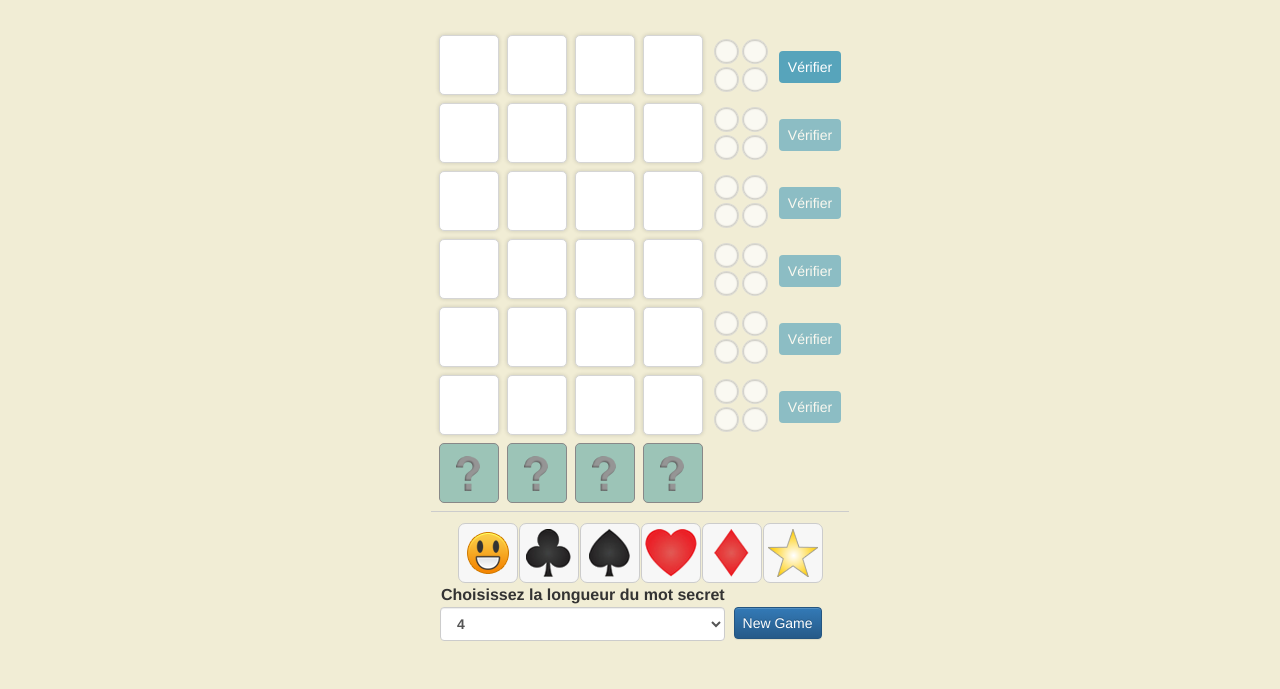
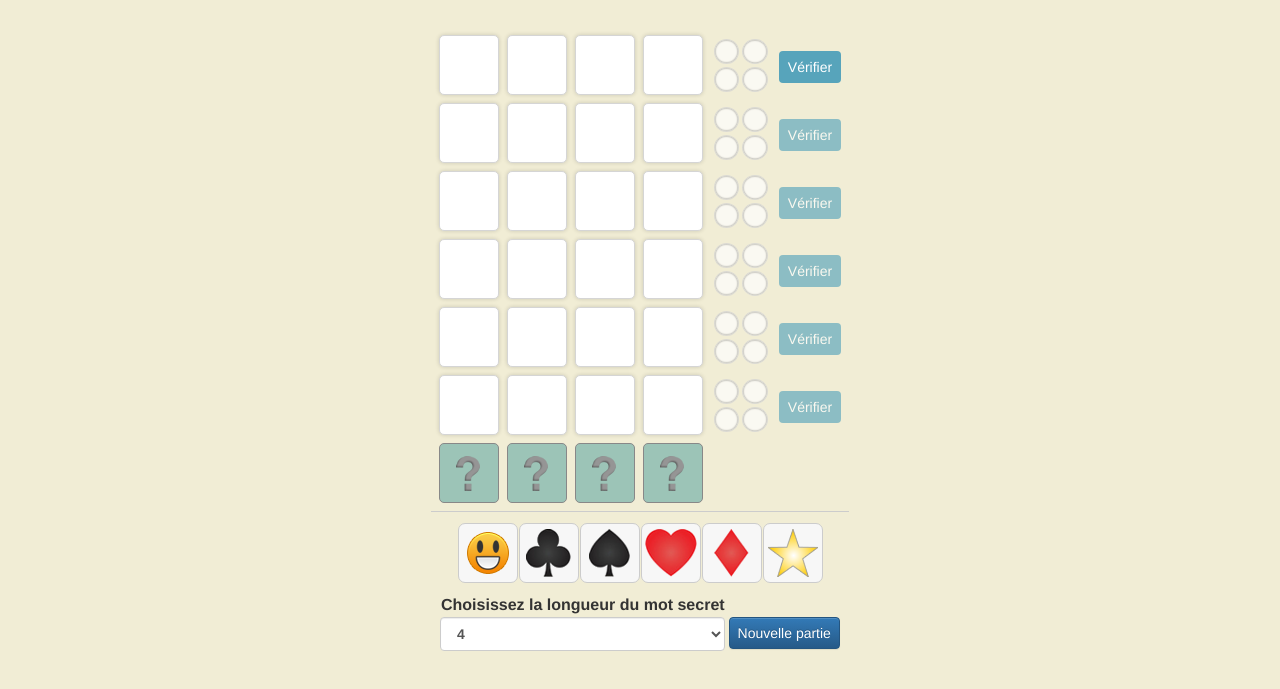
Before and after one commit to oussama-ideri/MasterMind-AI, a plain HTML site: page index.html in a window 1280 px wide. Shown: the part 73-762 px from the top of the page. Drawn offline with Linux system fonts and the light colour scheme.

Commit message:
Update the view

```diff
--- a/css/style.css
+++ b/css/style.css
@@ -168,6 +168,7 @@ body {
 .game-control-section {
   margin: 0 auto;
   width: 400px;
+  margin-top: 10px;
 }
 .game-control-section > label {
   margin: 0 auto;
@@ -180,7 +181,7 @@ body {
 
 .game-control-section .new-game {
   margin-top: -5px;
-  margin-left: 5px;
+  /*margin-left: 5px;*/
 }
 
 .secret-sym {
--- a/index.html
+++ b/index.html
@@ -41,12 +41,6 @@
 					</table>
 					<div class="game-control-section">
 						<label class="">
-							<!--<span>Choisissez le mode de jeu:</span>
-							<select id="mode-select" class="form-control">
-								<option value="1">Humain vs Ordinateur</option>
-								<option value="2">AI vs Human</option>
-								<option value="3">AI vs Computer</option>
-							</select>-->
 							<span>Choisissez la longueur du mot secret</span>
 							<select id="lenght-selected" class="form-control">
 								<option value="4">4</option>
@@ -54,7 +48,7 @@
 								<option value="6">6</option>
 							</select>
 						</label>
-						<div class="btn btn-primary new-game center" onclick="initGame()">New Game</div>
+						<div class="btn btn-primary new-game center" onclick="initGame()">Nouvelle partie</div>
 					</div>
 				</p>
 			</div>
--- a/js/game.js
+++ b/js/game.js
@@ -1,4 +1,4 @@
-NUM_SYMBOLS = 6;
+/*NUM_SYMBOLS = 6;
 NUM_FIELDS = 4;
 
 SYMBOLS = ["A", "B", "C", "D", "E", "F"];
@@ -298,3 +298,4 @@ $(".sym-col").click(function () {
     $(this).attr("class", "sym-col block-" + blockNumber);
   }
 });
+*/
```
